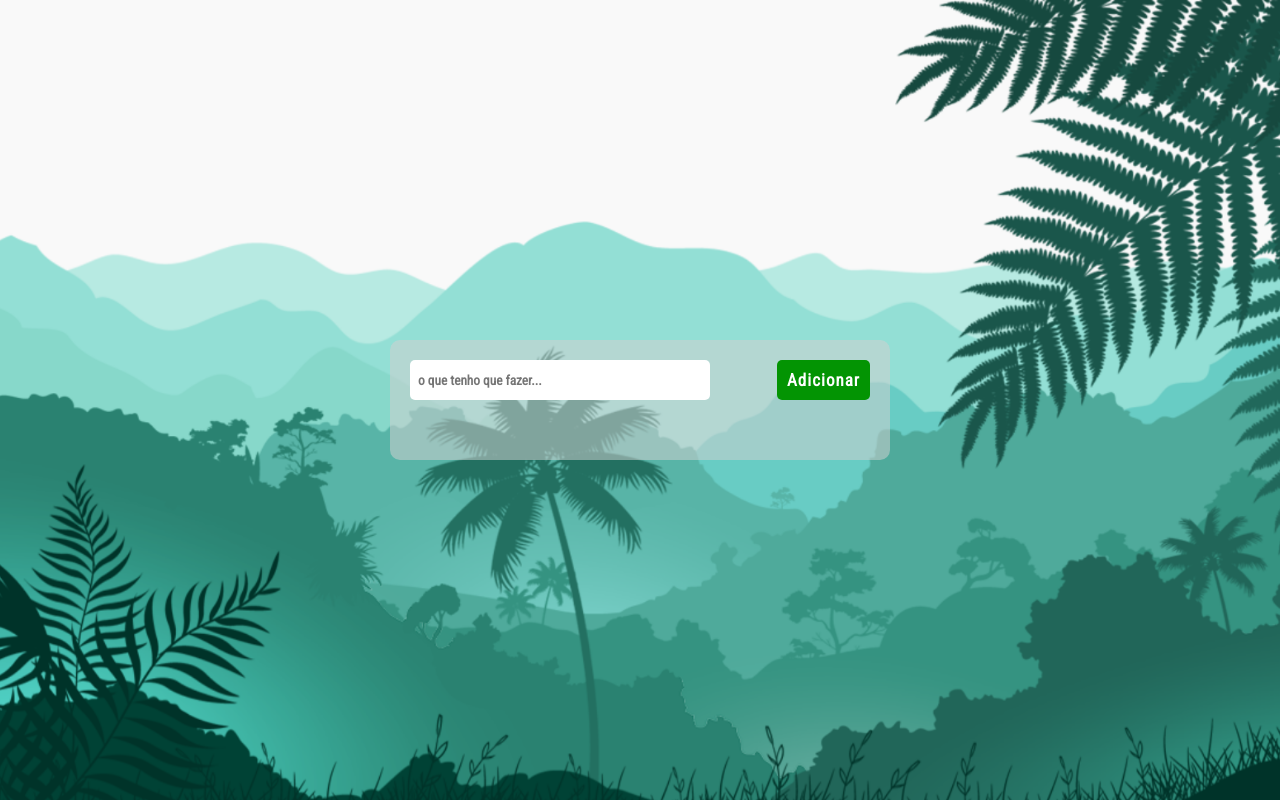
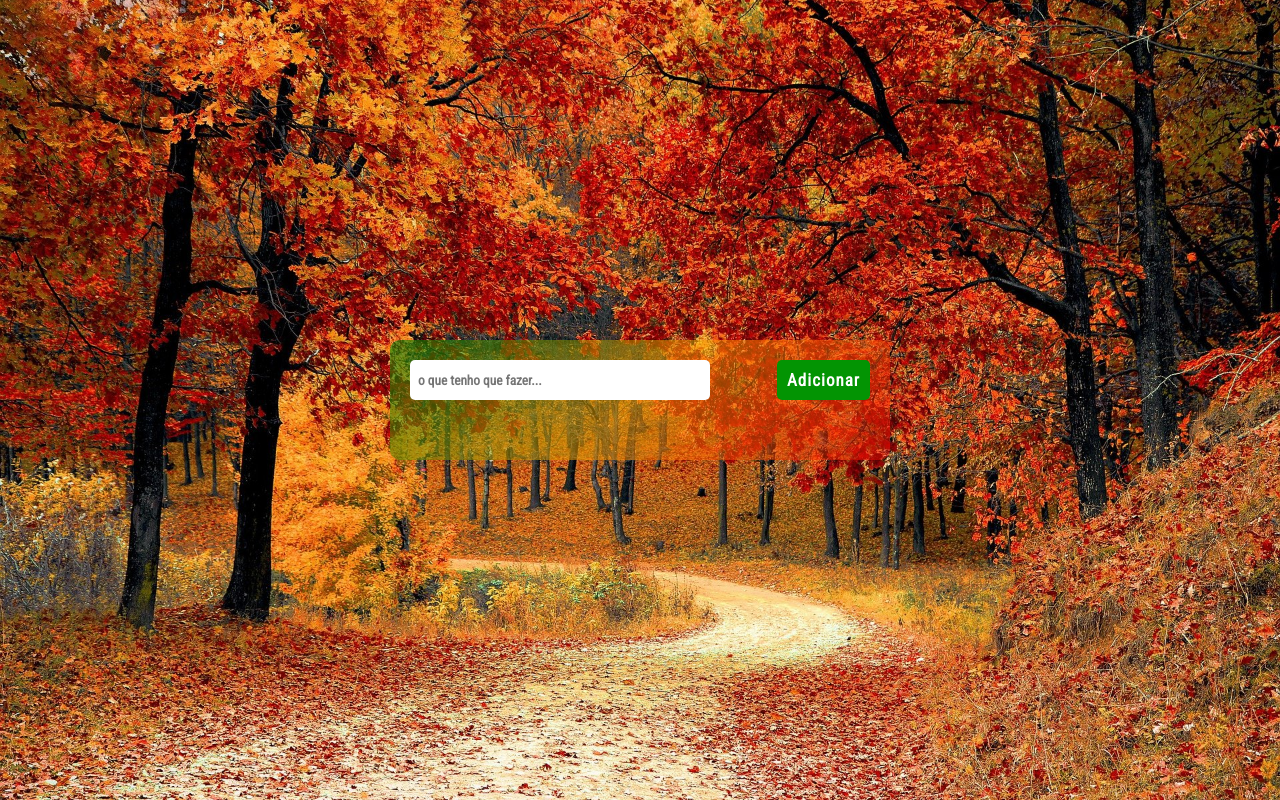
Before and after one commit to DevNota10/ToDoList, a plain HTML site: page index.html in a window 1280 px wide. Drawn offline with Linux system fonts and the light colour scheme.

Commit message:
changed Background

```diff
--- a/style/style.css
+++ b/style/style.css
@@ -9,7 +9,7 @@
 
 body{
     height: 100vh;
-    background-image: url(../img/background.png);
+    background-image: url(../img/road-1072821_1920.jpg);
     background-size: cover;
     background-repeat: no-repeat;
     background-position: center;
@@ -25,7 +25,7 @@ body{
     width: 500px;
     max-height: 100%;
     border-radius: 10px;
-    background: #d1d1d189;
+    background: linear-gradient(-45deg,#ff000077,#ffa6007e,#00800096);
     padding: 20px ;
 
 }
```
Also changed, not shown: img/road-1072821_1920.jpg (added).
